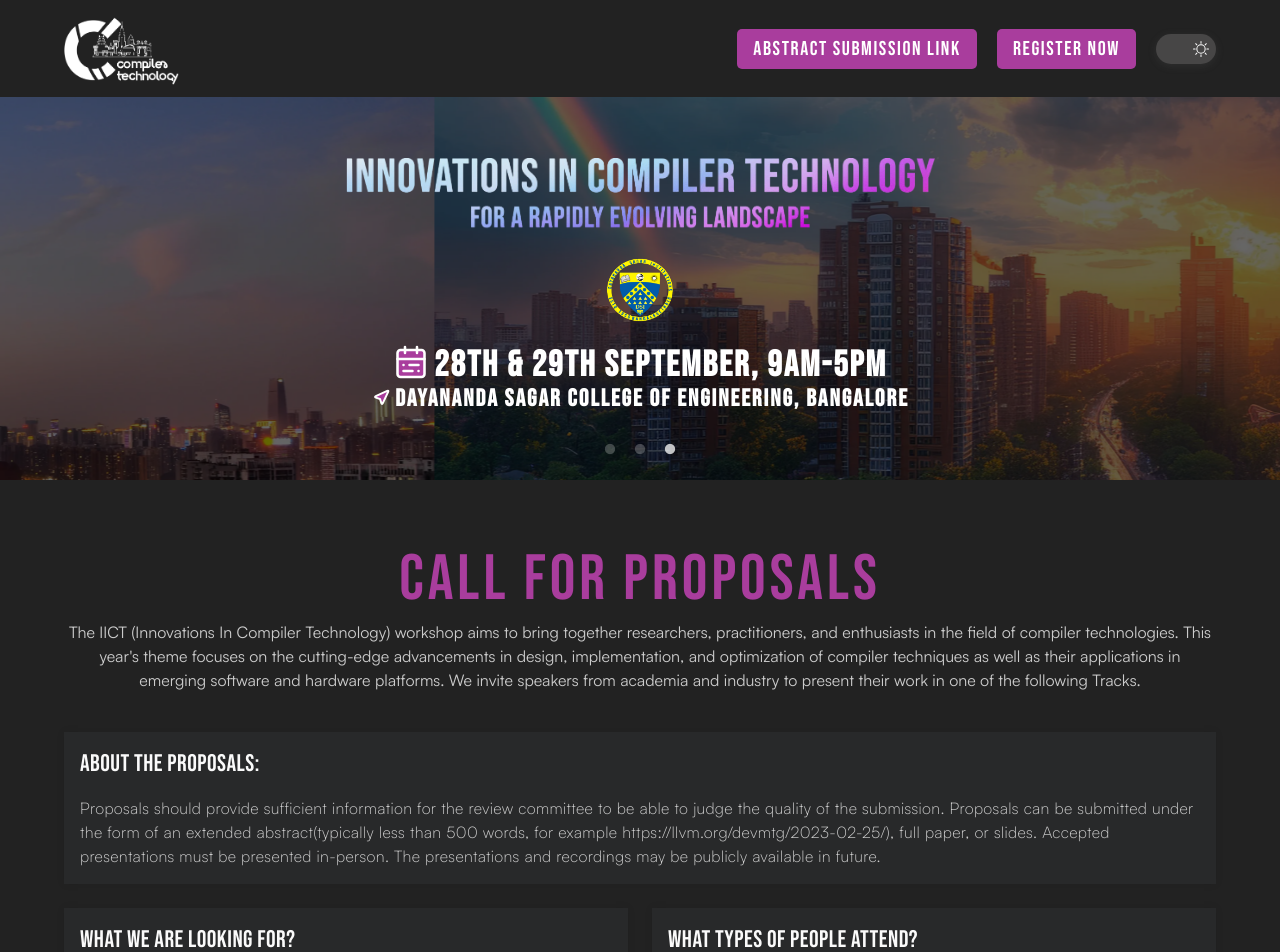
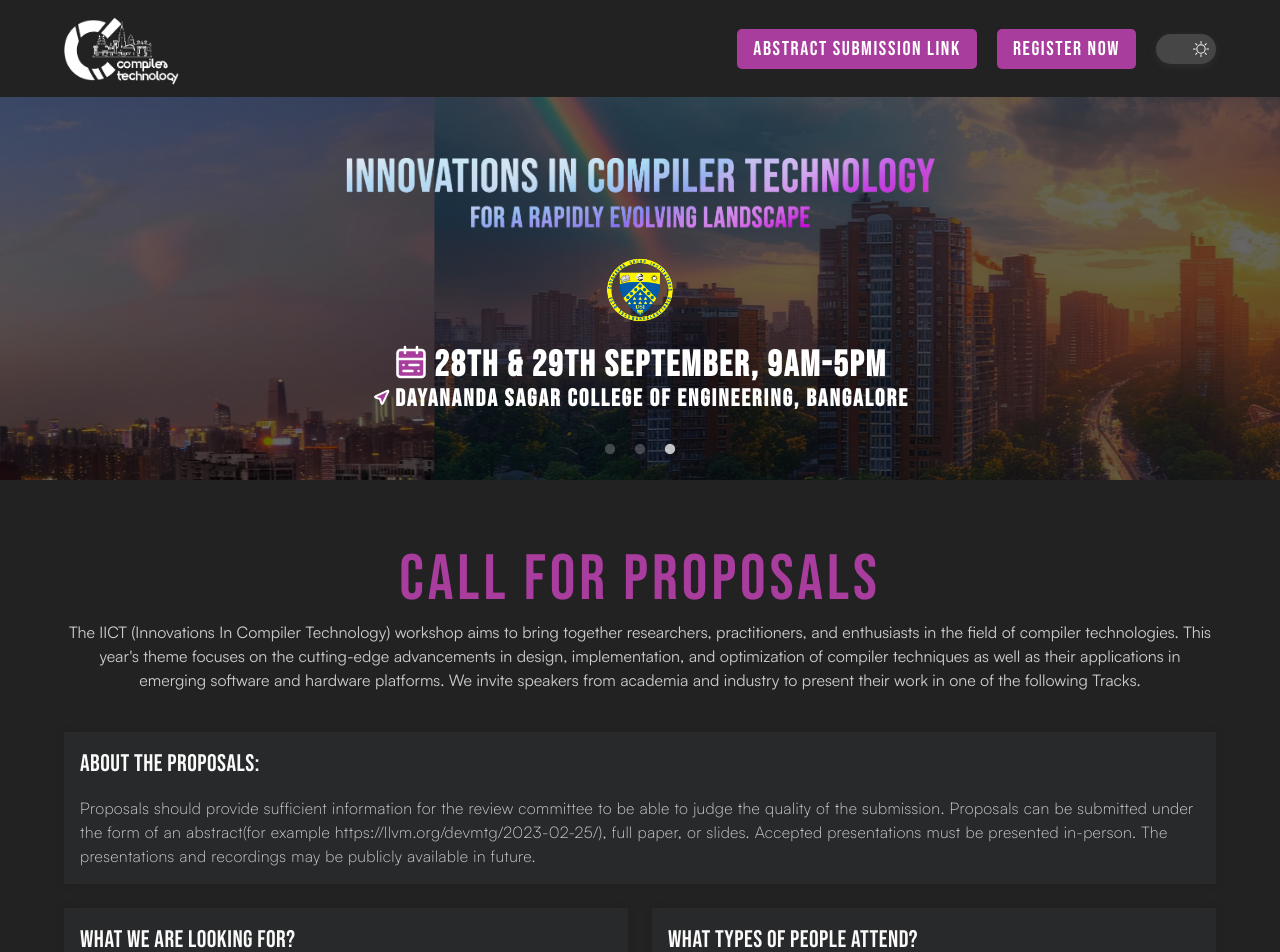
Before and after one commit to compilertech/compilertech-fe, a React (Vite) app: page / in a window 1280 px wide. Shown: the top 952 px of the page. Built offline with nearby package versions, Linux system fonts and the light colour scheme.

Commit message:
Update CallForProposals.tsx

```diff
--- a/src/components/CallForProposals.tsx
+++ b/src/components/CallForProposals.tsx
@@ -45,7 +45,7 @@ function CallForProposals() {
       <CardGroupContainerColumn style={{ marginTop: "24px" }}>
         <InterestCard
           title="About the proposals:"
-          description="Proposals should provide sufficient information for the review committee to be able to judge the quality of the submission. Proposals can be submitted under the form of an extended abstract(typically less than 500 words, for example https://llvm.org/devmtg/2023-02-25/), full paper, or slides. Accepted presentations must be presented in-person. The presentations and recordings may be publicly available in future."
+          description="Proposals should provide sufficient information for the review committee to be able to judge the quality of the submission. Proposals can be submitted under the form of an abstract(for example https://llvm.org/devmtg/2023-02-25/), full paper, or slides. Accepted presentations must be presented in-person. The presentations and recordings may be publicly available in future."
         />
         <CardGroupContainerRow>
           {data.map((element) => {
```
